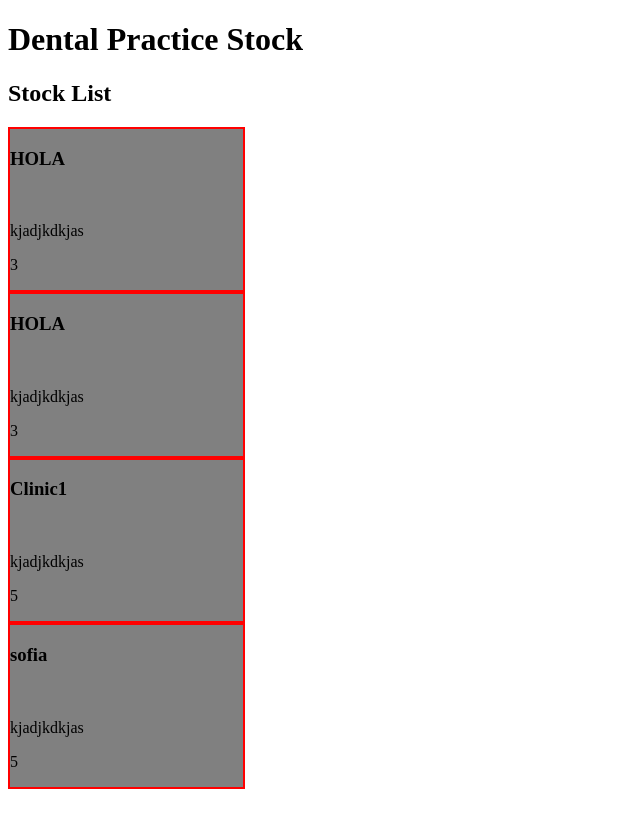
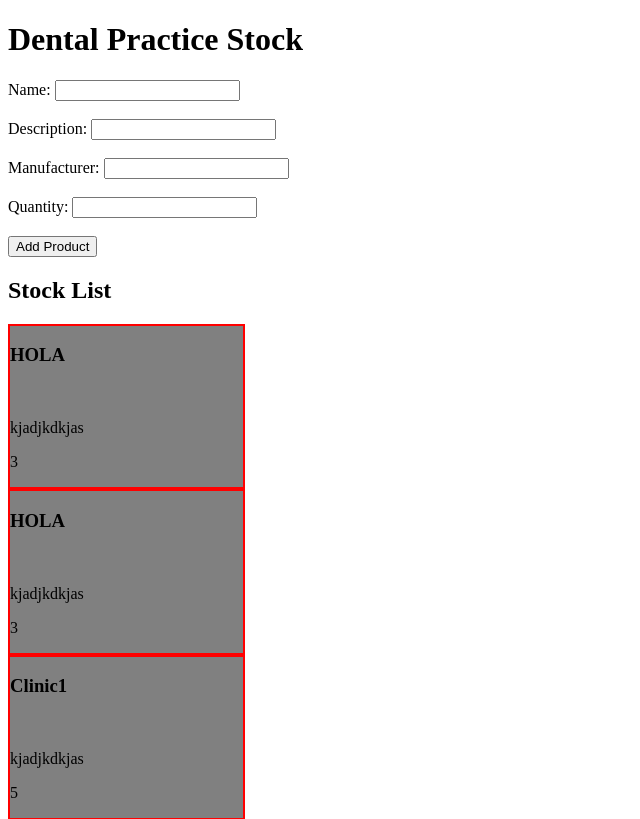
Before and after one commit to BacigalupoSofia/Inventorywithdb, a Flask app: page / in a window 1280 px wide. Shown: the top 819 px of the page, without its empty margins (0-640 px from the left). Before the commit the page ends 789 px from the top, so only its background shows below. Run offline with Flask 3, Linux system fonts and the light colour scheme.

Commit message:
Create form to add products to the stock list

```diff
--- a/app.py
+++ b/app.py
@@ -1,4 +1,4 @@
-from flask import Flask, render_template
+from flask import Flask, render_template, request, redirect, url_for
 from flask_sqlalchemy import SQLAlchemy
 
 app = Flask(__name__)
@@ -18,8 +18,22 @@ class Product(db.Model):
     def __repr__(self):
         return f'<Product {self.name}>'
 
-@app.route('/')
+@app.route('/', methods=['GET', 'POST'])
 def home():
+
+    if request.method == 'POST':
+
+        name = request.form['name']
+        description = request.form['description']
+        manufacturer = request.form['manufacturer']
+        stock_quantity = int(request.form['quantity'])
+
+        new_product = Product(name=name, description=description, manufacturer=manufacturer, stock_quantity=stock_quantity)
+        db.session.add(new_product)
+        db.session.commit()
+
+        return redirect(url_for('home'))
+
     products = Product.query.all()
     return render_template('index.html', products=products)
 
--- a/templates/index.html
+++ b/templates/index.html
@@ -11,6 +11,26 @@
   </head>
   <body>
     <h1>Dental Practice Stock</h1>
+
+    <form method="POST">
+      <label for="name">Name:</label>
+      <input type="text" name="name" id="name" required />
+      <br /><br />
+
+      <label for="description">Description:</label>
+      <input type="text" name="description" id="description" required />
+      <br /><br />
+
+      <label for="manufacturer">Manufacturer:</label>
+      <input type="text" name="manufacturer" id="manufacturer" required />
+      <br /><br />
+
+      <label for="quantity">Quantity:</label>
+      <input type="number" name="quantity" id="quantity" required />
+      <br /><br />
+
+      <button type="submit">Add Product</button>
+    </form>
 
     <h2>Stock List</h2>
 
```
Also changed, not shown: instance/products.db.
